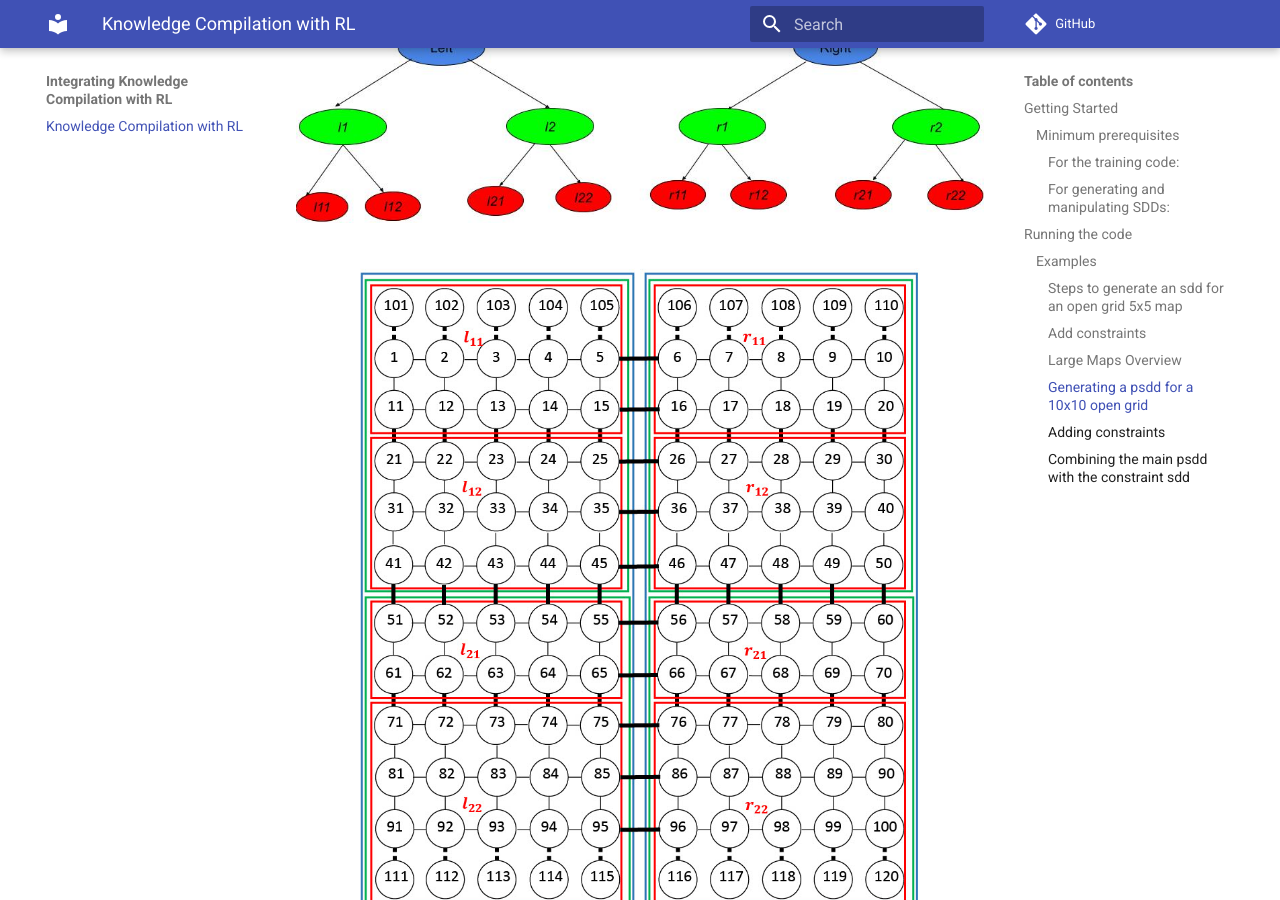
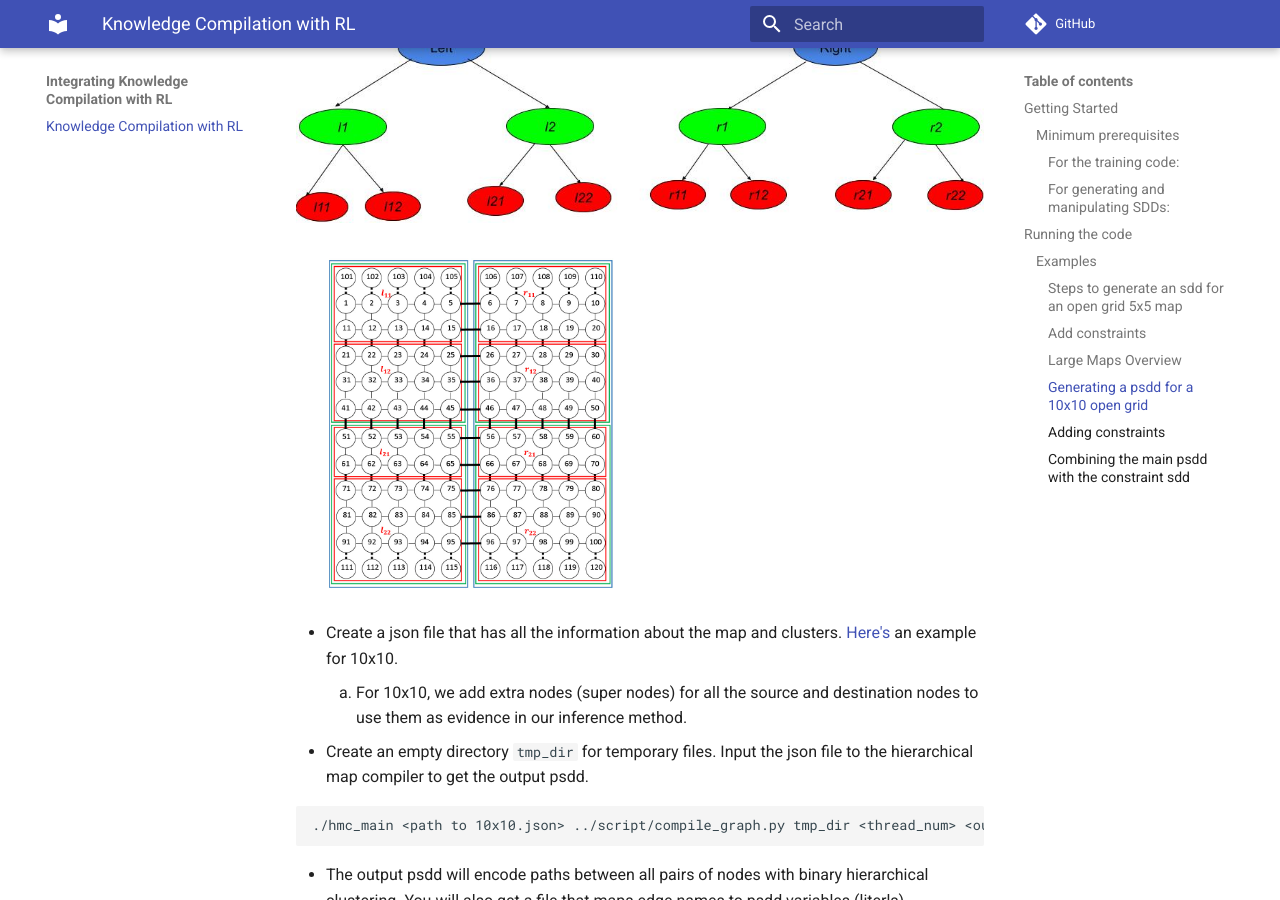
Before and after one commit to kushagra06/KCRL-Docs, an MkDocs documentation site: the page built from docs/index.md, in a window 1280 px wide and 900 px high, scrolled down 2653 px. Built offline with MkDocs 1.6.1 and Material for MkDocs 9.7.7, drawn with Linux system fonts in a browser that asks for light colours; comment, search, counter and statistics services are not loaded.

Commit message:
change size of map_clust jpg

```diff
--- a/docs/index.md
+++ b/docs/index.md
@@ -76,7 +76,7 @@ To generate and manipulate decision diagrams for large maps (e.g. 10x10, 20x20),
 
 <img src="./images/hier_clust.jpg" alt="Hierarchical Clustering Tree" width="" height="">
 
-<img src="./images/map_clust.jpg" alt="Hierarchical Clustering Map" width="" height="">
+<img src="./images/map_clust.jpg" alt="Hierarchical Clustering Map" width="350" height="300">
 
 * Create a json file that has all the information about the map and clusters. [Here's](https://github.com/rlr-smu/kcrl-icaps21/blob/main/data/sddFiles/10x10/10x10.json) an example for 10x10.
     1. For 10x10, we add extra nodes (super nodes) for all the source and destination nodes to use them as evidence in our inference method.
```
